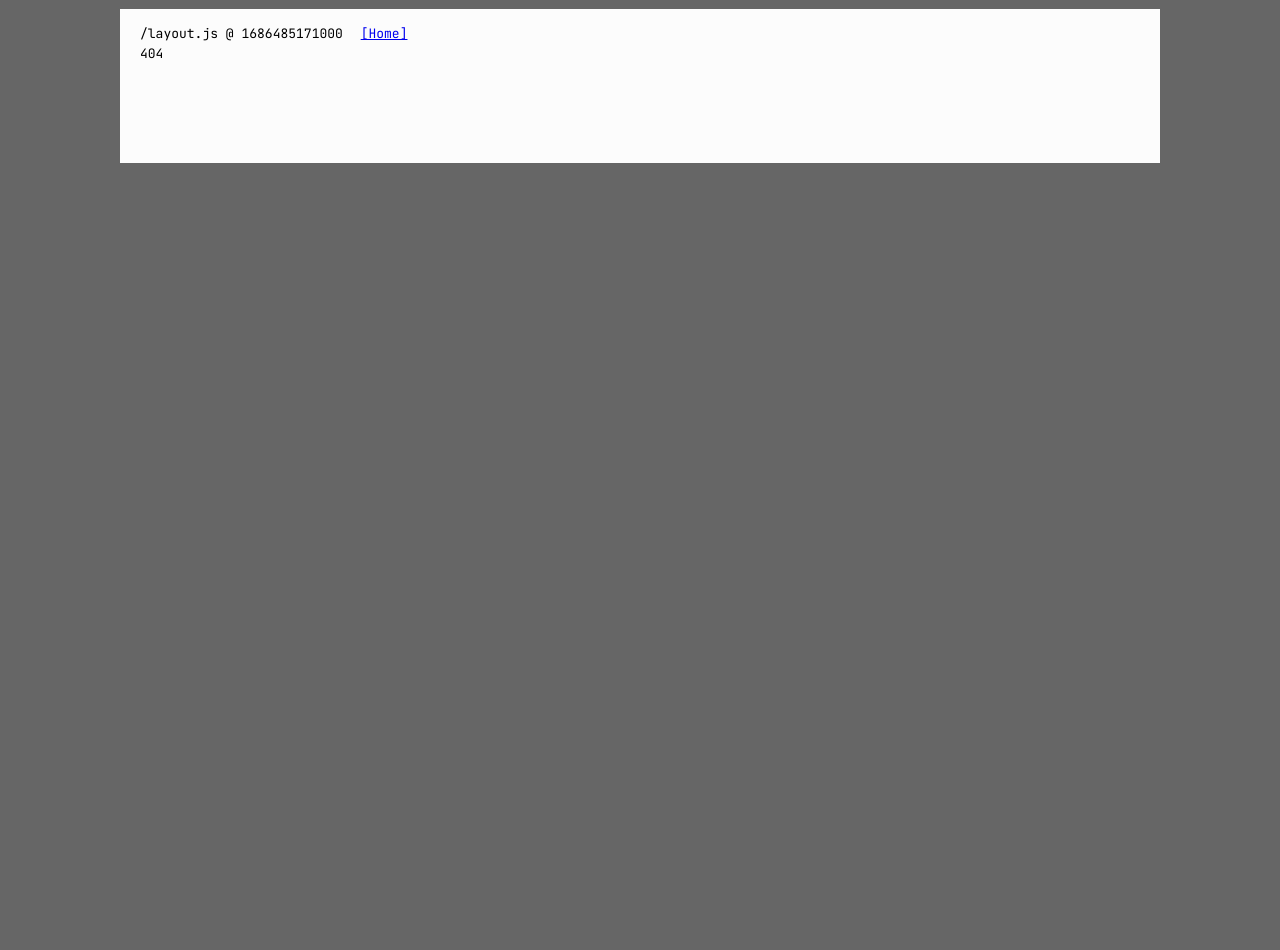
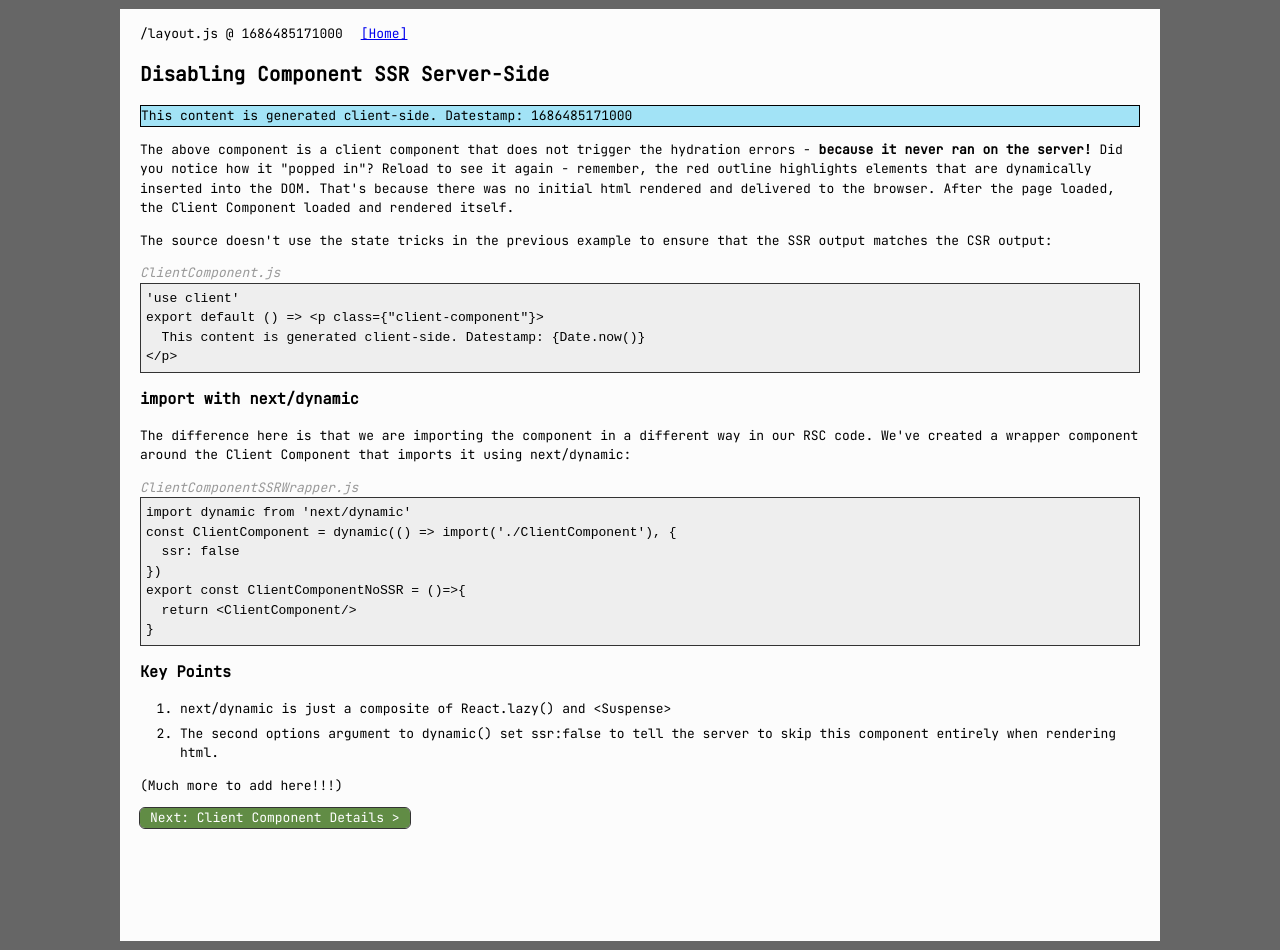
Before and after one commit to matt-kruse/demystifying-rsc, a Next.js app: page /client-components/next-dynamic in a window 1280 px wide. Before the commit this address had no page. Before the commit the page ends 800 px from the top, so only its background shows below. Built offline with nearby package versions, Linux system fonts and the light colour scheme.

Commit message:
next-dynamic

```diff
--- /dev/null
+++ b/app/client-components/next-dynamic/ClientComponent.js
@@ -0,0 +1,4 @@
+'use client'
+export default () => <p class={"client-component"}>
+  This content is generated client-side. Datestamp: {Date.now()}
+</p>
--- /dev/null
+++ b/app/client-components/next-dynamic/ClientComponentSSRWrapper.js
@@ -0,0 +1,7 @@
+import dynamic from 'next/dynamic'
+const ClientComponent = dynamic(() => import('./ClientComponent'), {
+  ssr: false
+})
+export const ClientComponentNoSSR = ()=>{
+  return <ClientComponent/>
+}
--- /dev/null
+++ b/app/client-components/next-dynamic/page.js
@@ -0,0 +1,26 @@
+import {ClientComponentNoSSR} from "./ClientComponentSSRWrapper";
+import ObserverWindow, {filterClientComponent} from "@/components/observer/RSCObserver";
+import FileSource from "@/components/FileSource";
+
+export default ()=><>
+  <h2>Disabling Component SSR Server-Side</h2>
+  <ClientComponentNoSSR/>
+  <p>The above component is a client component that does not trigger the hydration errors - <b>because it never ran on the server!</b> Did you notice how it "popped in"? Reload to see it again - remember, the red outline highlights elements that are dynamically inserted into the DOM. That's because there was no initial html rendered and delivered to the browser. After the page loaded, the Client Component loaded and rendered itself.</p>
+  <p>The source doesn't use the state tricks in the previous example to ensure that the SSR output matches the CSR output:</p>
+  <FileSource title={"ClientComponent.js"} filepath={"/app/client-components/next-dynamic/ClientComponent.js"}/>
+
+  <h3>import with next/dynamic</h3>
+  <p>The difference here is that we are importing the component in a different way in our RSC code. We've created a wrapper component around the Client Component that imports it using next/dynamic:</p>
+  <FileSource title="ClientComponentSSRWrapper.js" filepath={"/app/client-components/next-dynamic/ClientComponentSSRWrapper.js"}/>
+
+  <h3>Key Points</h3>
+  <ol>
+    <li>next/dynamic is just a composite of React.lazy() and &lt;Suspense&gt;</li>
+    <li>The second options argument to dynamic() set ssr:false to tell the server to skip this component entirely when rendering html.</li>
+  </ol>
+
+  <p>(Much more to add here!!!)</p>
+
+  <p><a className={"button"} href={"/client-components/details/"}>Client Component Details</a></p>
+
+</>
--- a/app/page.js
+++ b/app/page.js
@@ -20,7 +20,7 @@ export default function Home() {
       <li><a href="/client-components/">Integrating Client Components</a></li>
       <li><a href="/client-components/hydration-failed/">Hydration Failure</a></li>
       <li><a href="/client-components/no-ssr/">Disabling SSR for Client Components</a></li>
-      <li>Disabling SSR Server-Side</li>
+      <li><a href="/client-components/next-dynamic/">Disabling Component SSR Server-Side</a></li>
       <li>Client Component Details</li>
       <li>Server Components as children of Client Components</li>
       <li>Server Components as props of Client Components</li>
--- a/app/style.css
+++ b/app/style.css
@@ -95,6 +95,13 @@ pre.code {
     padding:5px;
     overflow:auto;
 }
+.file-source-title {
+    color:#999;
+    font-style: italic;
+}
+.file-source-title ~ pre.code {
+    margin-top:0;
+}
 code {
     white-space: pre;
     display:block;
--- a/components/FileSource.js
+++ b/components/FileSource.js
@@ -1,7 +1,10 @@
 import fs from 'fs';
 import path from 'path';
 
-export default function({filepath}) {
+export default function({filepath,title}) {
   const source = fs.readFileSync(path.join(process.cwd(),filepath),'utf-8');
-  return <pre className={"code"}>{source}</pre>
+  return <>
+    {title?<span className={"file-source-title"}>{title}</span>:''}
+    <pre className={"code"}>{source}</pre>
+  </>
 }
```
Also changed, not shown: app/client-components/no-ssr/page.js (+13 -12 lines).
